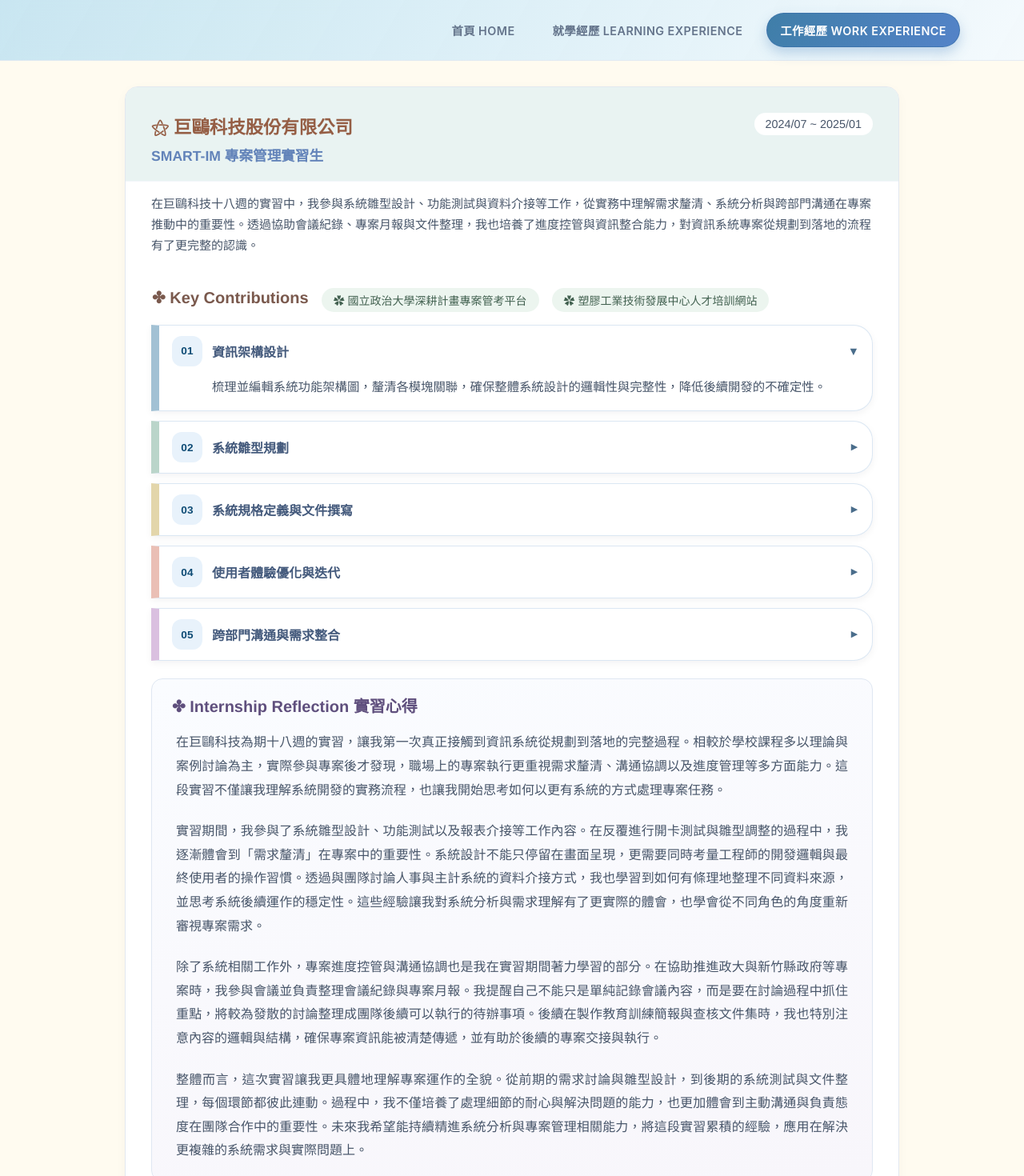
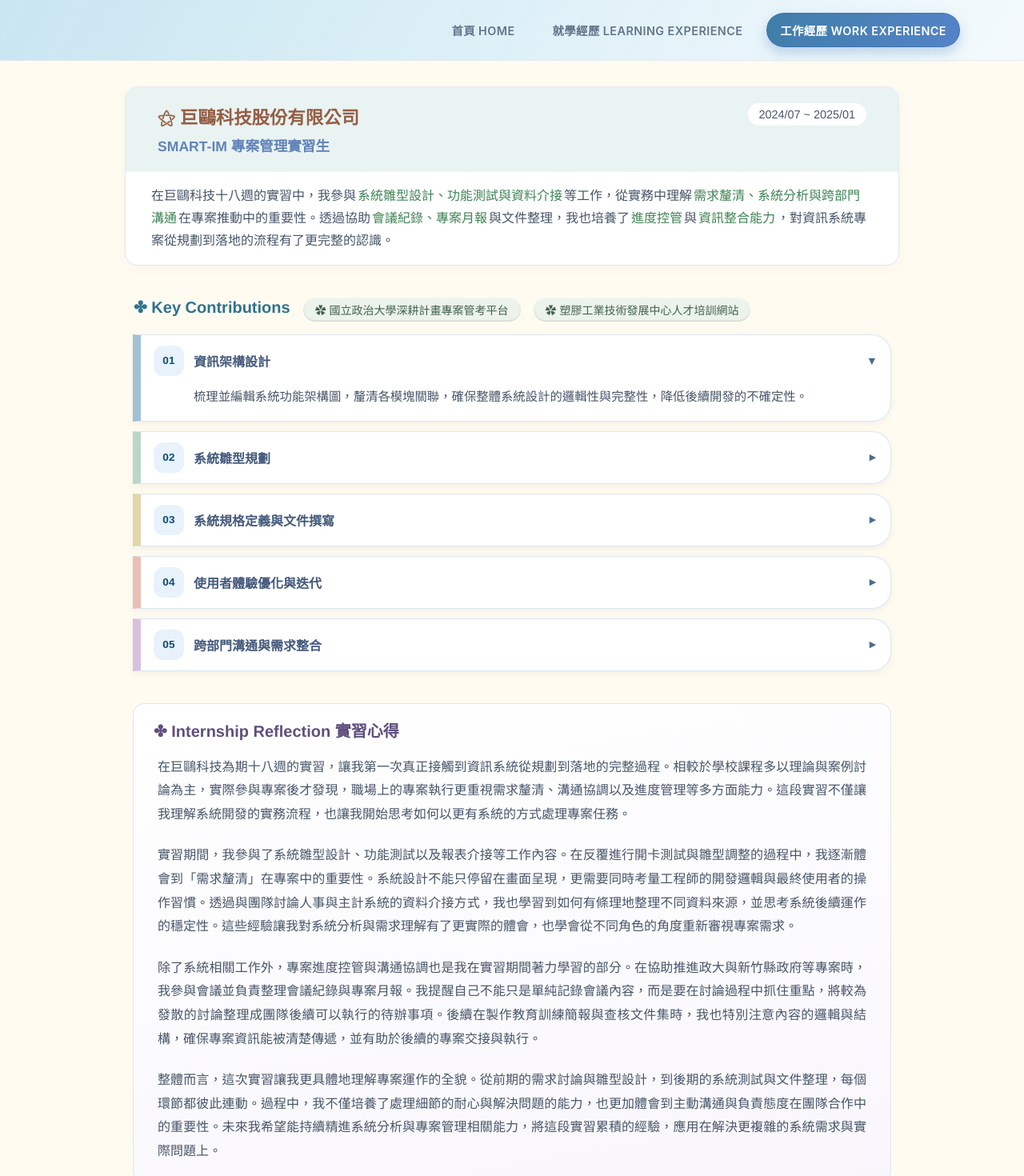
Before and after one commit to erica911025/protfolio, a Vue app: page /experience in a window 1280 px wide. Shown: the top 1470 px of the page at 80% size. Built offline with nearby package versions, Linux system fonts and the light colour scheme.

Commit message:
20260312_v4

```diff
--- a/src/assets/experience.css
+++ b/src/assets/experience.css
@@ -84,7 +84,7 @@
   display: flex;
   justify-content: space-between;
   align-items: flex-start;
-  padding: 32px 32px 20px 32px;
+  padding: 20px 40px;
   background-color: #e9f3f2;
   border-bottom: 1px solid #f1f5f9;
 }
@@ -99,8 +99,15 @@
 .job-body {
   padding: 0 32px;
   color: #475569;
-  font-size: 15px;
+  font-size: 16px;
   line-height: 1.75;
+}
+
+.job-highlight {
+  color: #3f8354;
+  font-weight: 500;
+  padding: 0 2px;
+  border-radius: 4px;
 }
 
 .experience-container .job-role {
@@ -135,16 +142,17 @@
   border-radius: 15px;
   font-size: 14px;
   font-weight: 500;
+  box-shadow: inset 0 1px 2px rgba(255, 255, 255, 0.6), inset 0 -1px 2px rgba(69, 78, 77, 0.208);
 }
 
 .experience-container .job-contributions {
-  padding: 24px 32px 32px 32px;
+  padding: 40px 10px;
 }
 
 .experience-container .contributions-title {
   margin: 0 0 16px 0;
   font-size: 20px;
-  color: #7a594d;
+  color: #2e738e;
   font-weight: 700;
   padding-left: 1px;
   display: flex;
@@ -259,10 +267,10 @@
 .experience-container .contribution-item:nth-child(5) { animation-delay: 0.19s; }
 
 .experience-container .internship-reflection {
-  margin-top: 22px;
+  margin-top: 40px;
   padding:18px 25px;
   border-radius: 14px;
-  background: linear-gradient(170deg, #fafcff 0%, #f8f6fb 100%);
+  background: linear-gradient(170deg, #ffffff 0%, #f8f6fb 100%);
   border: 1px solid #dfe7f2;
 }
 
--- a/src/views/Experience.vue
+++ b/src/views/Experience.vue
@@ -24,12 +24,14 @@
         <div>
           <div class="job-body">
             <p>
-              在巨鷗科技十八週的實習中，我參與系統雛型設計、功能測試與資料介接等工作，從實務中理解需求釐清、系統分析與跨部門溝通在專案推動中的重要性。透過協助會議紀錄、專案月報與文件整理，我也培養了進度控管與資訊整合能力，對資訊系統專案從規劃到落地的流程有了更完整的認識。
+              在巨鷗科技十八週的實習中，我參與<span class="job-highlight">系統雛型設計、功能測試與資料介接</span>等工作，從實務中理解<span class="job-highlight">需求釐清、系統分析與跨部門溝通</span>在專案推動中的重要性。透過協助<span class="job-highlight">會議紀錄、專案月報</span>與文件整理，我也培養了<span class="job-highlight">進度控管</span>與<span class="job-highlight">資訊整合能力</span>，對資訊系統專案從規劃到落地的流程有了更完整的認識。
             </p>
           </div>
         </div>
 
-        <div class="job-contributions">
+
+      </div>
+              <div class="job-contributions">
           <h5 class="contributions-title">✤ Key Contributions
             <span class="project-tag">✿ 國立政治大學深耕計畫專案管考平台</span>
               <span class="project-tag">✿ 塑膠工業技術發展中心人才培訓網站</span></h5>
@@ -76,7 +78,6 @@
             </p>
           </div>
         </div>
-      </div>
     </section>
   </div>
 </template>
```
